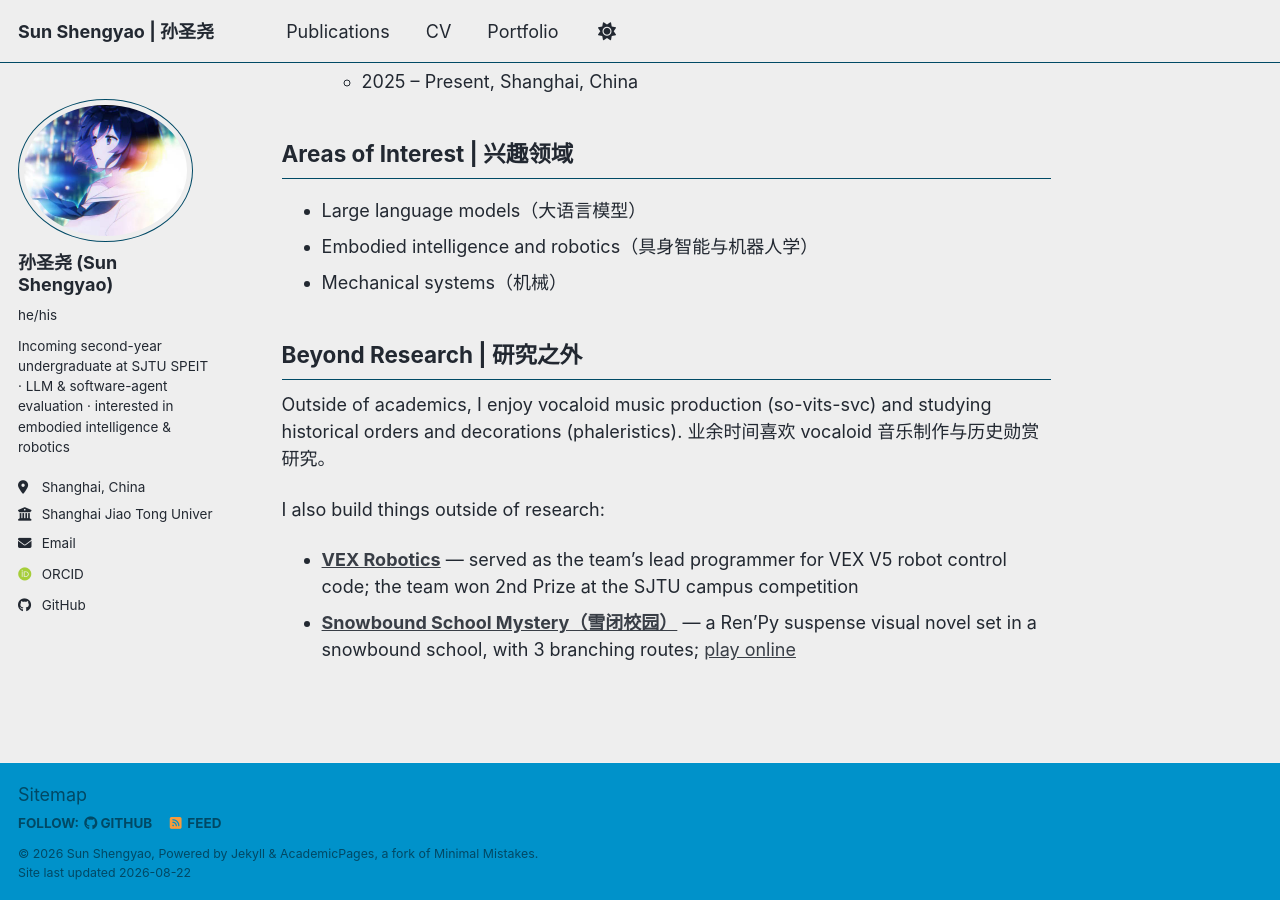
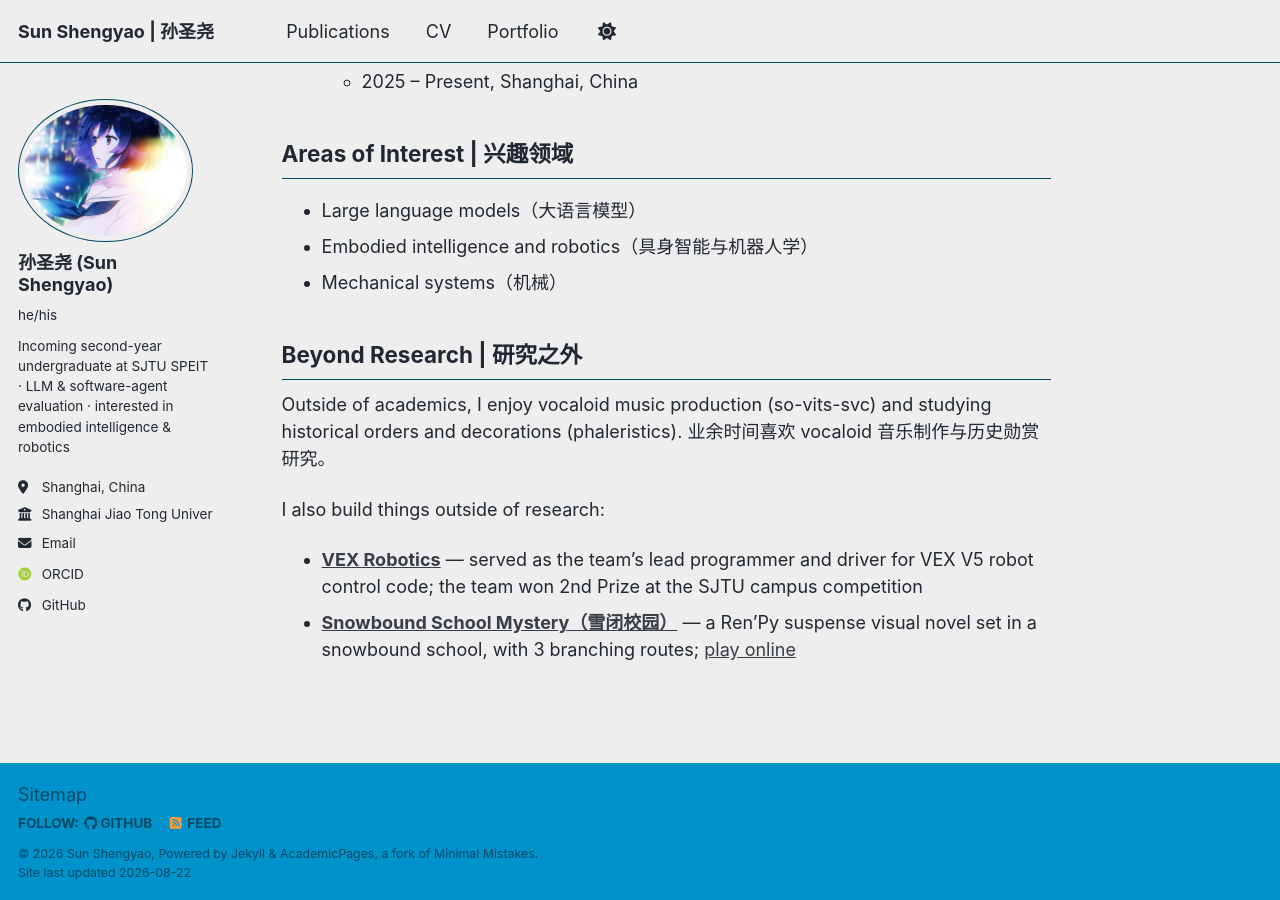
Before and after one commit to shushuyang231/shushuyang231.github.io, a Jekyll site: the page built from _pages/about.md, in a window 1280 px wide and 900 px high, scrolled down 840 px. Built offline with Jekyll 4.4.1, drawn with Linux system fonts in a browser that asks for light colours; some web fonts are replaced; a script bundle is joined from its source files by our own code; library files that are not in the unit come from our copies.

Commit message:
Add driver role to VEX entry in About

```diff
--- a/_pages/about.md
+++ b/_pages/about.md
@@ -37,5 +37,5 @@
 Outside of academics, I enjoy vocaloid music production (so-vits-svc) and studying historical orders and decorations (phaleristics). 业余时间喜欢 vocaloid 音乐制作与历史勋赏研究。
 
 I also build things outside of research:
-* **[VEX Robotics](https://github.com/shushuyang231/vex-robotics)** — served as the team's lead programmer for VEX V5 robot control code; the team won 2nd Prize at the SJTU campus competition
+* **[VEX Robotics](https://github.com/shushuyang231/vex-robotics)** — served as the team's lead programmer and driver for VEX V5 robot control code; the team won 2nd Prize at the SJTU campus competition
 * **[Snowbound School Mystery（雪闭校园）](https://github.com/shushuyang231/snowbound-school-mystery)** — a Ren'Py suspense visual novel set in a snowbound school, with 3 branching routes; [play online](https://modelscope.cn/studios/shushuyang231/snowbound-school-mystery/summary)
```
